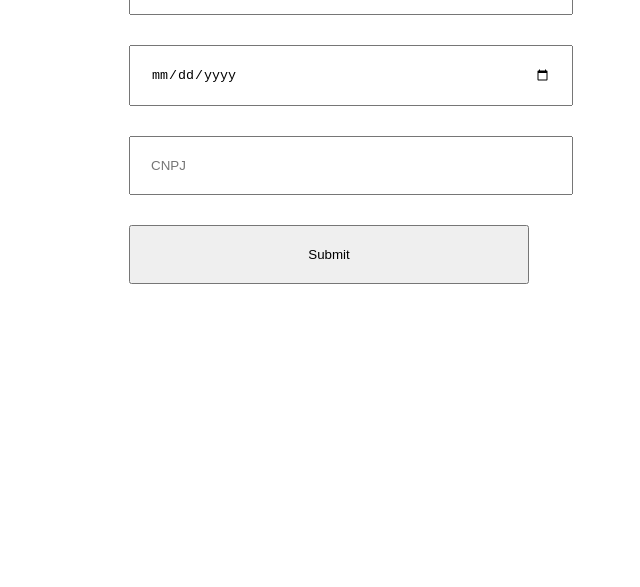
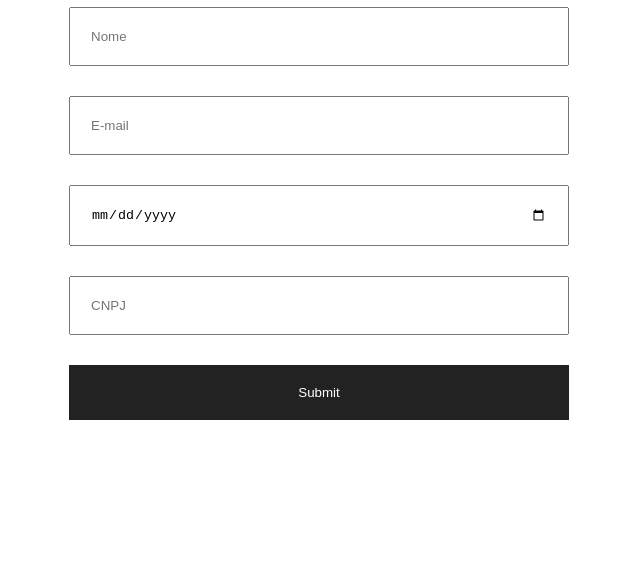
Before and after one commit to svjp/microcamp, a plain HTML site: page javascript/aula-10/index.html in a window 1280 px wide. Shown: the part 213-800 px from the top of the page, without its empty margins (311-951 px from the left). Drawn offline with Linux system fonts and the light colour scheme.

Commit message:
Adicionar um estilo bacana para o formulário

```diff
--- a/javascript/aula-10/index.html
+++ b/javascript/aula-10/index.html
@@ -4,20 +4,41 @@
 	<meta charset="UTF-8">
 	<title>Validação do Formulário</title>
 	<style>
+		* {
+			box-sizing: border-box;
+		}
+
 		.container {
-			max-width: 400px;
+			width: 500px;
 			margin: 0 auto;
+			position: absolute;
+			top: 50%;
+			left: 50%;
+			margin-top: -364px;
+			padding: 104px 0;
+			margin-left: -260px;
 		}
 
 		form input {
+			width: 100%;
 			display: block;
-			width: 100%;
 			padding: 20px;
 			margin-bottom: 30px;
 		}
 
-		form submit {
-			width: 100%;
+		form input[type="submit"] {
+			background: #222222;
+			color: #ffffff;
+			border: 0;
+			transition: .3s;
+			outline: 0;
+		}
+
+		form input[type="submit"]:hover {
+			background: none;
+			color: #222222;
+			border: 2px solid #222222;
+			transition: .3s;
 		}
 
 		span {
--- a/javascript/aula-10/validation.js
+++ b/javascript/aula-10/validation.js
@@ -17,6 +17,7 @@ document.querySelector('#cadastro').addEventListener('submit', function(event) {
 					/** Verifica se já existe um elemento span e não adiciona mais */
 					if (element !== 'span') {
 						input[i].parentElement.insertAdjacentHTML('afterbegin', '<span>O campo ' + input[i].name + ' é inválido.</span>');
+						input[i].style.border = '1px solid red';
 					}
 
 					/** Bloqueia o envio do formulário */
```
